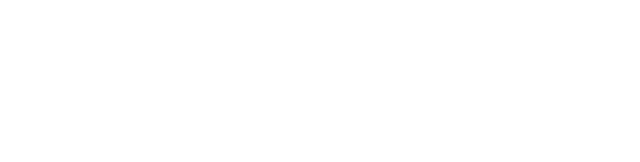
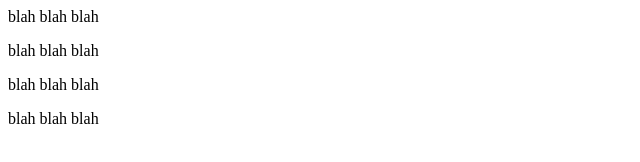
Before and after one commit to vp811/my-awesome-project, a plain HTML site: page index.html in a window 1280 px wide. Shown: the whole page, without its empty margins (0-640 px from the left). Drawn offline with Linux system fonts and the light colour scheme.

Commit message:
added paragraphs

```diff
--- a/index.html
+++ b/index.html
@@ -1,3 +1,10 @@
 <!DOCTYPE>
 <html>
+<body>
+
+  <p> blah blah blah</p>
+    <p> blah blah blah</p>
+      <p> blah blah blah</p>
+        <p> blah blah blah</p>
+
 </html>
```
